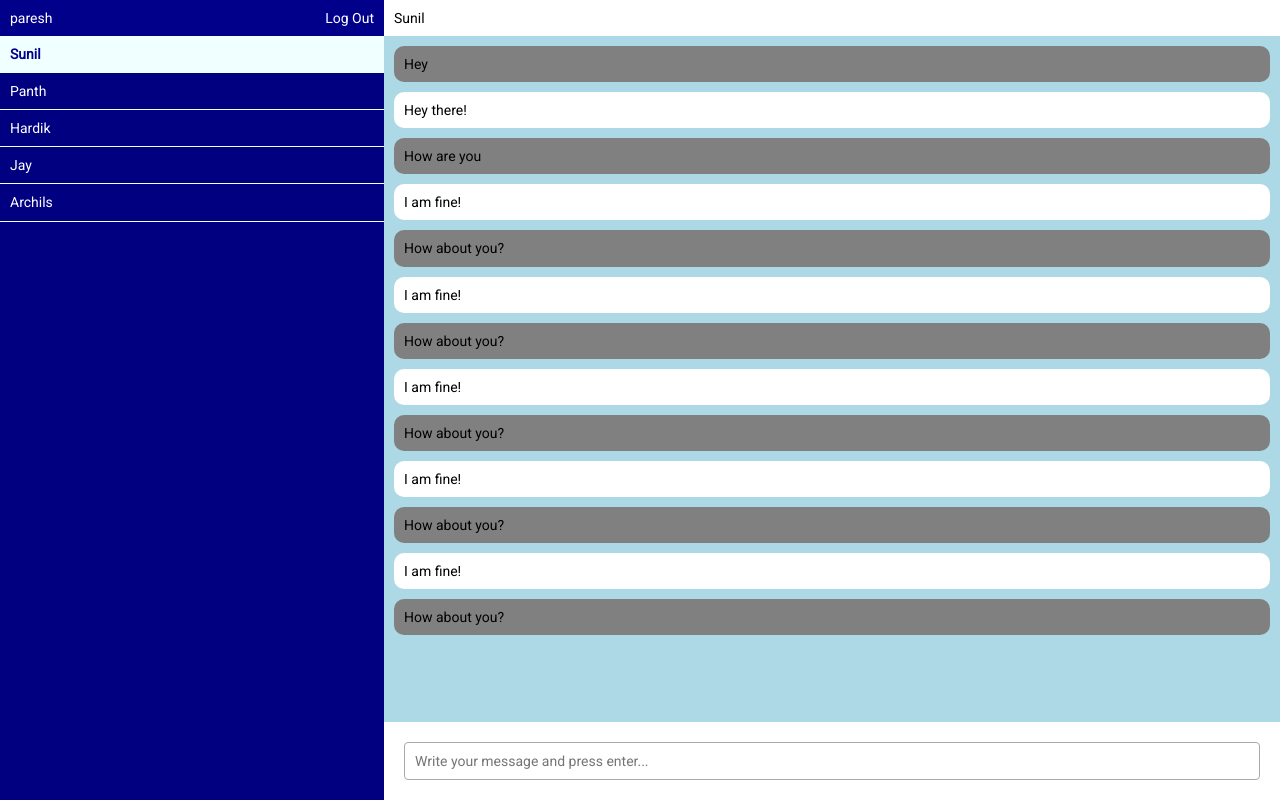
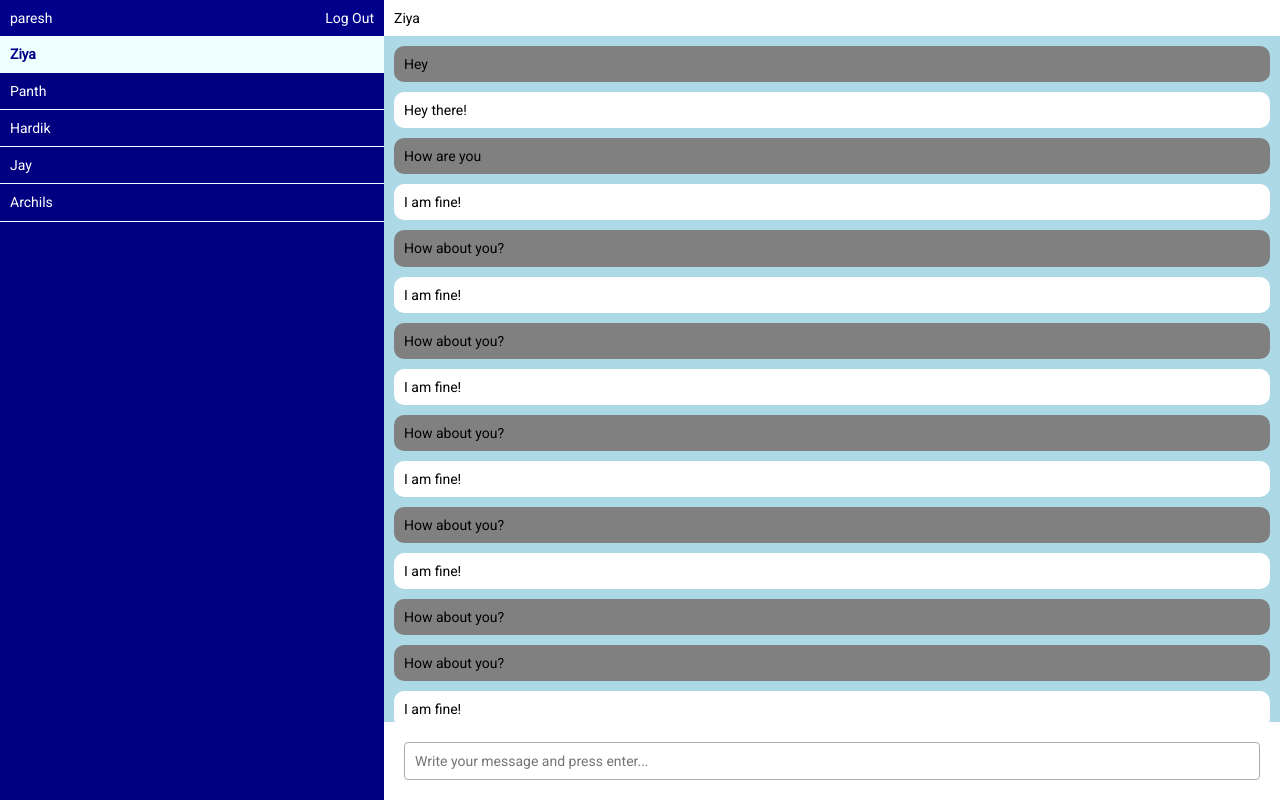
Before and after one commit to paresh27/snappy-chat, a plain HTML site: page chat.html in a window 1280 px wide. Drawn offline with nearby package versions, Linux system fonts and the light colour scheme.

Commit message:
Chat page again

```diff
--- a/chat.html
+++ b/chat.html
@@ -17,7 +17,7 @@
     </div>
     <div class="members">
       <div class="member active">
-        Sunil
+        Ziya
       </div>
       <div class="member">
         Panth
@@ -36,7 +36,7 @@
 </div>
 <div class="message-area">
   <div class="chat-info">
-    Sunil
+    Ziya
   </div>
 <div class="messages">
     <div class="message by-user">
@@ -78,6 +78,15 @@
         <div class="message by-user">
           How about you?
         </div>
+        <div class="message by-user">
+          How about you?
+        </div>
+        <div class="message ">
+          I am fine!
+          </div>
+          <div class="message by-user">
+            How about you?
+          </div>
 </div>
     <div class="chat-form">
         <input type="text" class="chat-message"
--- a/style.css
+++ b/style.css
@@ -90,7 +90,6 @@ padding: 10px;
   top: 0;
   bottom: 0;
   width: 70%;
-  overflow: auto;
 }
 .chat-info{
 
```
